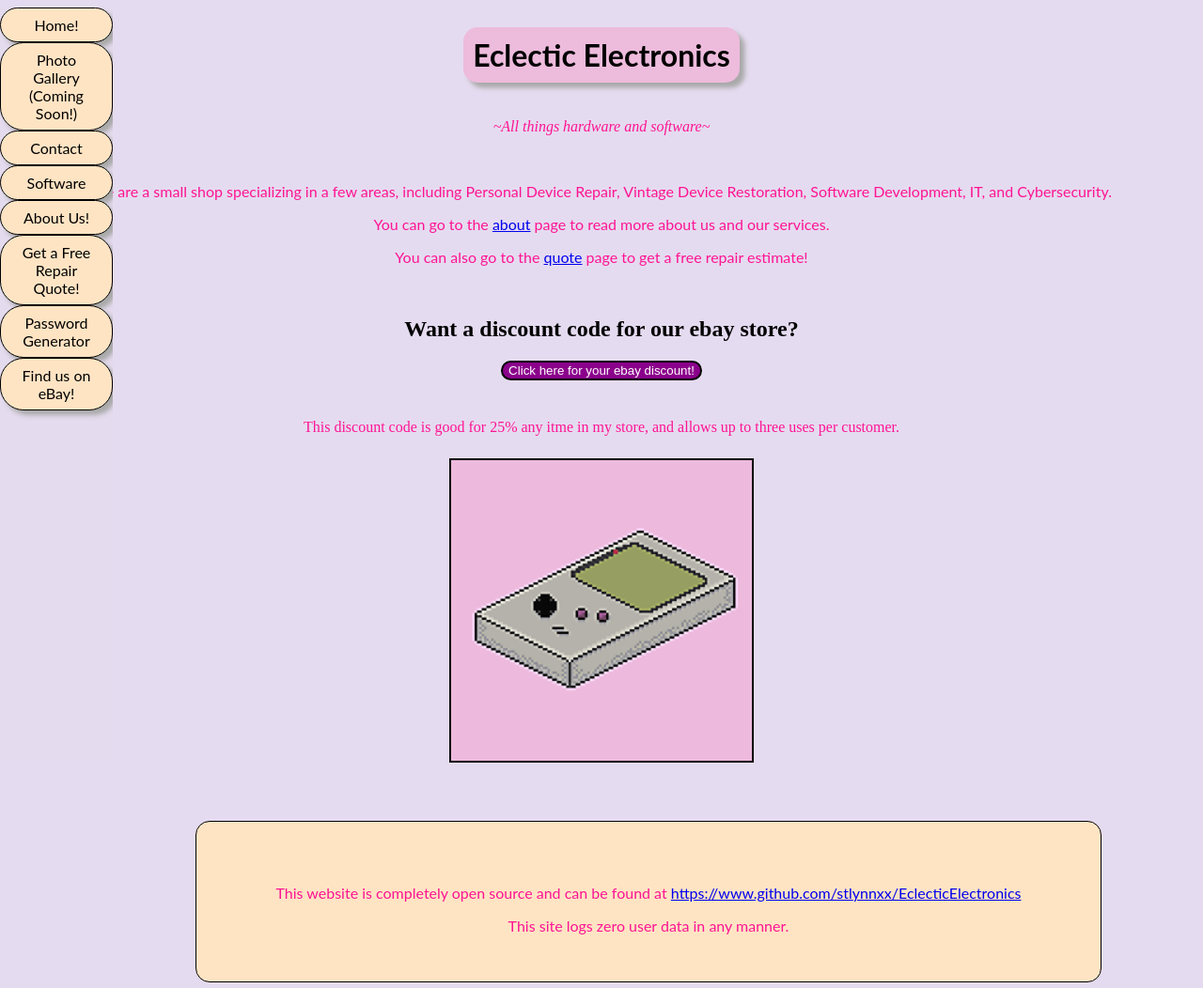
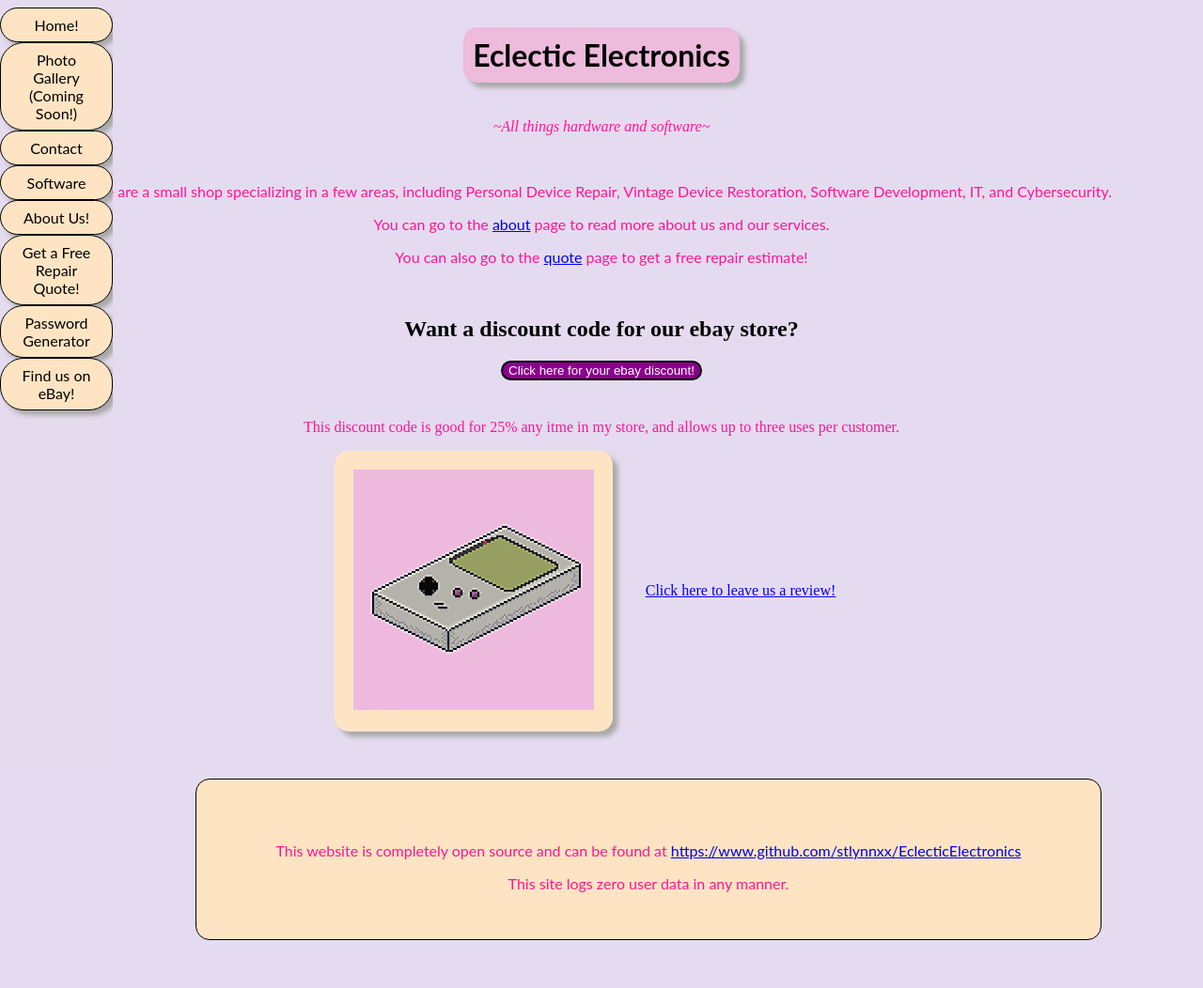
Before and after one commit to stlynnxx/EclecticElectronics, a Flask app: page / in a window 1280 px wide. Shown: the top 1052 px of the page at 94% size. After the commit the page ends 1001 px from the top, so only its background shows below. Run offline with Flask 3, Linux system fonts and the light colour scheme.

Commit message:
Breaking ground on the review system!

```diff
--- a/app.py
+++ b/app.py
@@ -1,6 +1,8 @@
 import os
 import uuid
 import json
+from xml.etree.ElementTree import QName
+
 from flask import Flask, render_template,request, redirect, url_for, current_app
 from werkzeug.utils import secure_filename
 
@@ -13,12 +15,20 @@ ALLOWED_EXTENSIONS = {"png", "webp", "jpg", "jpeg", "gif"}
 def allowed_file(filename: str) -> bool:
     return "." in filename and filename.rsplit(".", 1)[1].lower() in ALLOWED_EXTENSIONS
 DATA_FILE = "Quotes.json"
-DATA_DIR = os.environ.get("DATA_DIR", "./data")
+DATA_FILE_TWO = "Reviews.json"
+
+STORAGE_ROOT = os.environ.get("STORAGE_ROOT", "./persist")
+UPLOAD_DIR = os.path.join(STORAGE_ROOT, "uploads")
+DATA_DIR = os.path.join(STORAGE_ROOT, "data")
+
+os.makedirs(UPLOAD_DIR, exist_ok=True)
 os.makedirs(DATA_DIR, exist_ok=True)
-QUOTES_FILE = os.path.join(DATA_DIR, DATA_FILE)
+
+QUOTES_FILE = os.path.join(DATA_DIR, "Quotes.json")
+REVIEWS_FILE = os.path.join(DATA_DIR, "Reviews.json")
 UPLOAD_FOLDER = os.path.join(DATA_DIR, "uploads")
 os.makedirs(UPLOAD_FOLDER, exist_ok=True)
-app.config['UPLOAD_FOLDER'] = UPLOAD_FOLDER
+app.config['UPLOAD_FOLDER'] = UPLOAD_DIR
 os.makedirs(UPLOAD_FOLDER, exist_ok=True)
 app.config['MAX_CONTENT_LENGTH'] = 16 * 1024 * 1024
 
@@ -26,6 +36,47 @@ app.config['MAX_CONTENT_LENGTH'] = 16 * 1024 * 1024
 def home():
 
     return render_template('home.html')
+@app.route('/review')
+def review():
+    return render_template('review.html')
+# @app.route('/review-submit', methods=['POST'])
+# def review_submit():
+@app.route('/review-submit' , methods=['POST'])
+def review_submit():
+    passer = []
+    name = request.form.get('name')
+    script= request.form.get('description')
+
+    # photo = request.files.get('photo')
+    # photo_url = None
+    # if photo and photo.filename:
+        # if not allowed_file(photo.filename):
+            # return "Unsupported file type", 400
+        # Sanitize
+        # original = secure_filename(photo.filename)
+        # ext = original.rsplit('.', 1)[1].lower()
+        # new_name = f"{uuid.uuid4().hex}.{ext}"
+        # save_path = os.path.join(app.config['UPLOAD_FOLDER'], new_name)
+        # photo.save(save_path)
+        # photo_url = f"/uploads/{new_name}"
+    entry = {
+        'name': name,
+        'Description': script,
+
+    }
+    if os.path.exists(REVIEWS_FILE):
+        with open(REVIEWS_FILE, 'r', encoding="utf-8") as f:
+            passer = json.load(f)
+    else:
+        passer = []
+
+    passer.append(entry)
+    with open(REVIEWS_FILE, 'w', encoding='utf-8') as f:
+        json.dump(passer, f, indent=2)
+
+    return redirect(url_for('home'))
+
+
 @app.route('/eclecticAI')
 def eclecticAI():
     return render_template('eclecticAI.html')
--- a/data/Quotes.json
+++ b/data/Quotes.json
@@ -16,5 +16,9 @@
     "preferred": "Email",
     "details": "sdf",
     "photo_url": "/uploads/d26f3b9876fa4f9d908f3fdd457d7909.webp"
+  },
+  {
+    "name": "Review Test",
+    "Description": null
   }
 ]
--- a/fly.toml
+++ b/fly.toml
@@ -27,5 +27,5 @@ app = "gunicorn app:app --bind 0.0.0.0:8080"
     min_machines_running = 0
     processes = ["app"]
 [mounts]
-    source = "data"
-    destination = "/data"
+    source = "site_state"
+    destination = "/persist"
--- a/static/main.css
+++ b/static/main.css
@@ -160,6 +160,41 @@ p {
 
 
 }
+.container {
+    display: flex;
+    flex-direction: row;
+    justify-content: center;
+    align-items: center;
+
+}
+.container-item {
+    padding: 10px;
+}
+.container-item-img {
+ font-family: "Lato", sans-serif;
+
+    font-kerning: auto;
+
+    text-align: center;
+    text-box: auto;
+    text-decoration-style: solid;
+    text-decoration-color: black;
+    border-radius: 15px;
+    padding: 20px;
+    background-color: bisque;
+    display: inline-grid;
+    box-shadow: darkgray 5.5px 5.5px 5.5px;
+
+
+
+
+
+
+}
+
+
+
+
 .gbimage {
     border: black solid 2px;
 
--- a/templates/home.html
+++ b/templates/home.html
@@ -71,8 +71,12 @@
  </form>
      <p>This discount code is good for 25% any itme in my store, and allows up to three uses per customer.</p>
 
-     <div><img src="{{ url_for('static', filename='photos/game.png') }}" alt="oops!" class="logo" width=100%></div>
-
+     <div class="container">
+         <div class="container-item-img">
+     <div><img src="{{ url_for('static', filename='photos/game.png') }}" alt="oops!" width=100%></div>
+         </div>
+     <div class="container-item"><p><a href="{{ url_for('review') }}">Click here to leave us a review!</a></p></div>
+     </div>
     <!-- https://ebay.us/m/Pk8Xo1-->
 
     <!-- We'll add some sort of click to show or hover that gives a coupon code-->
--- /dev/null
+++ b/~/Reviews.json
@@ -0,0 +1,6 @@
+[
+  {
+    "name": "zd",
+    "Description": "zd"
+  }
+]
```
Also changed, not shown: data/Reviews.json (added, +14 -0 lines), persist/data/Quotes.json (added, +20 -0 lines), templates/review.html (added, +18 -0 lines), persist/uploads/179d971c00064158bed5bc9c07aa4611.webp (added), persist/uploads/6431e40b696c446aa45f250a231aebfc.webp (added), 1 other file.
